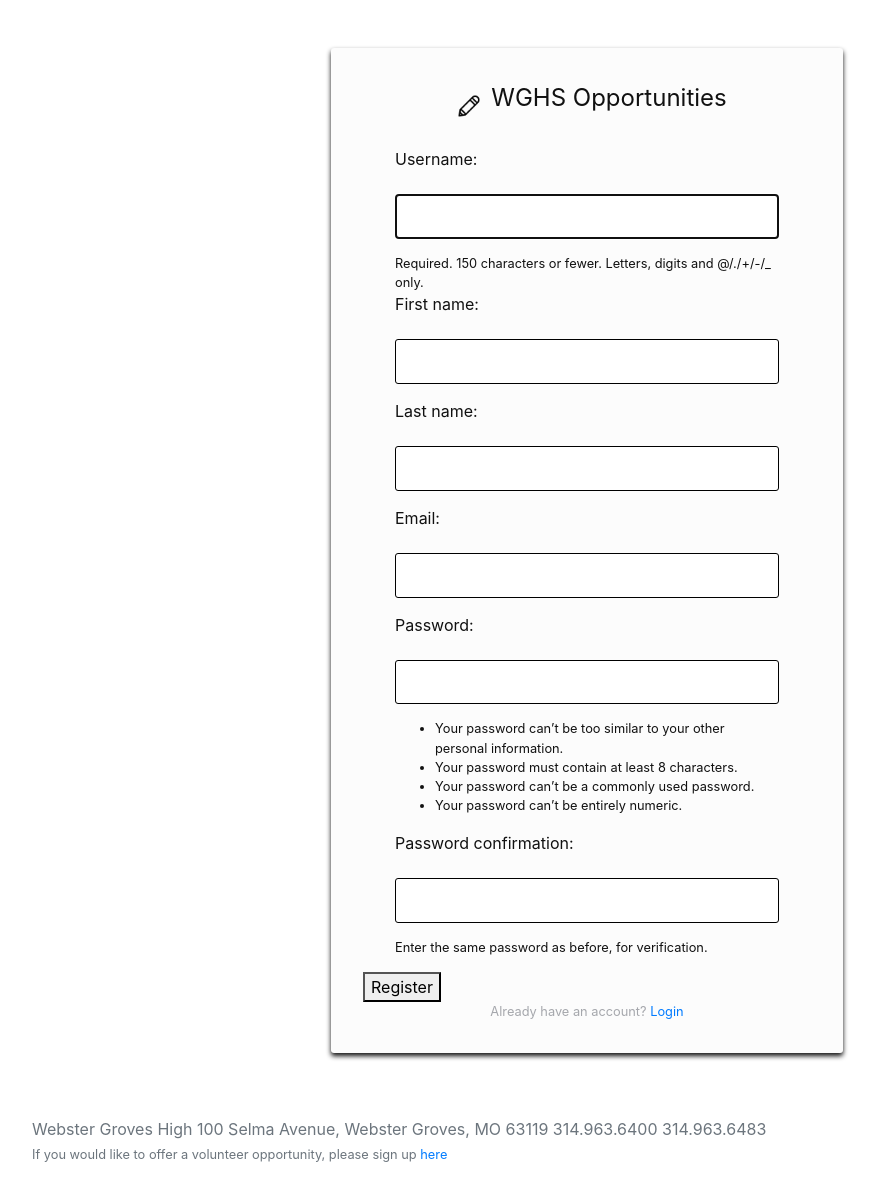
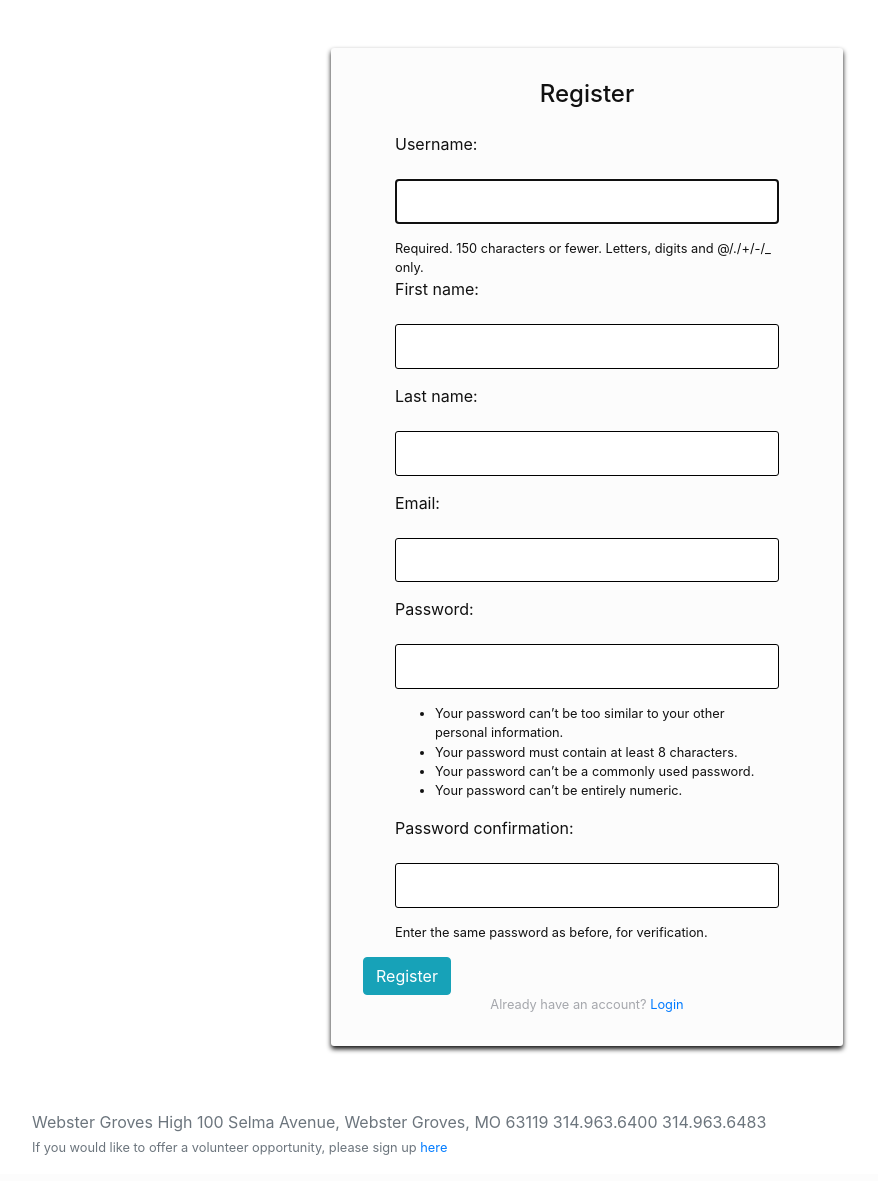
Before and after one commit to Ebarrett11/WGHS-App-Project, a Django app: page /users/register/ in a window 1280 px wide. Shown: the part 56-1237 px from the top of the page, without its empty margins (53-931 px from the left). After the commit the page ends 1211 px from the top, so only its background shows below. Run offline with Django 3.2, Linux system fonts and the light colour scheme; some libraries are stand-ins or nearby versions; some web fonts are replaced.

Commit message:
Changed todo, changed register button

```diff
--- a/users/templates/users/register.html
+++ b/users/templates/users/register.html
@@ -3,10 +3,7 @@
 {% block content %}
 <div class="center_box">
     {{ form.non_field_errors }}
-    <div class="logo_small">
-        <img src="{% static 'intern_management/images/logo.png' %}">
-        <p>WGHS Opportunities</p>
-    </div>
+    <h4>Register</h4>
     <form method="post">
         {% csrf_token %}
         <fieldset class="input_fields">
@@ -22,7 +19,7 @@
             </div>
             {% endfor %}
         </fieldset>
-        <button type="submit">Register</button>
+        <button type="submit" class="btn btn-info">Register</button>
     </form>
     <small class="dulled_text">Already have an account? <a id="login-back" href="{% url 'users:login' %}"> Login</a></small>
 </div>
```
Also changed, not shown: 1 other file.
